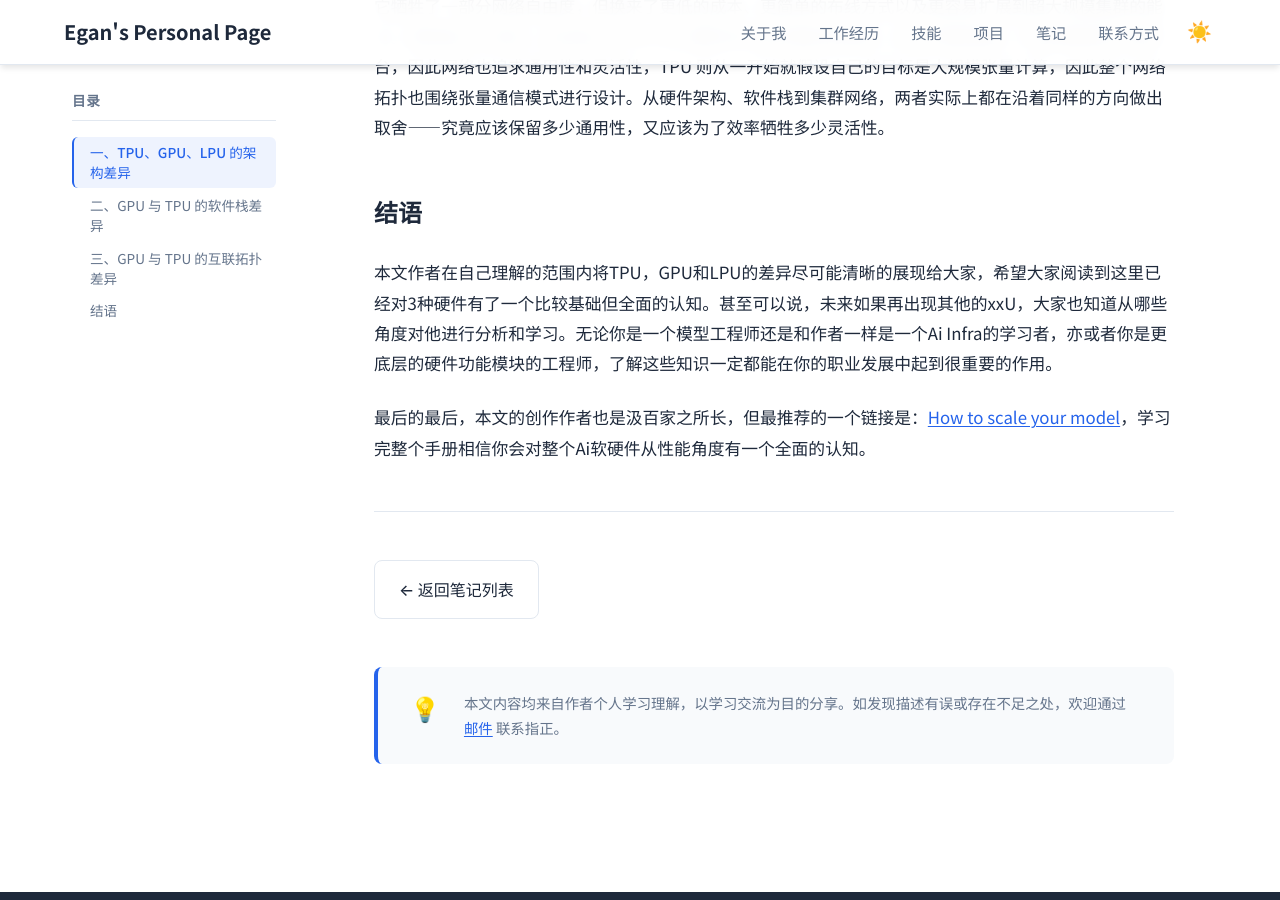
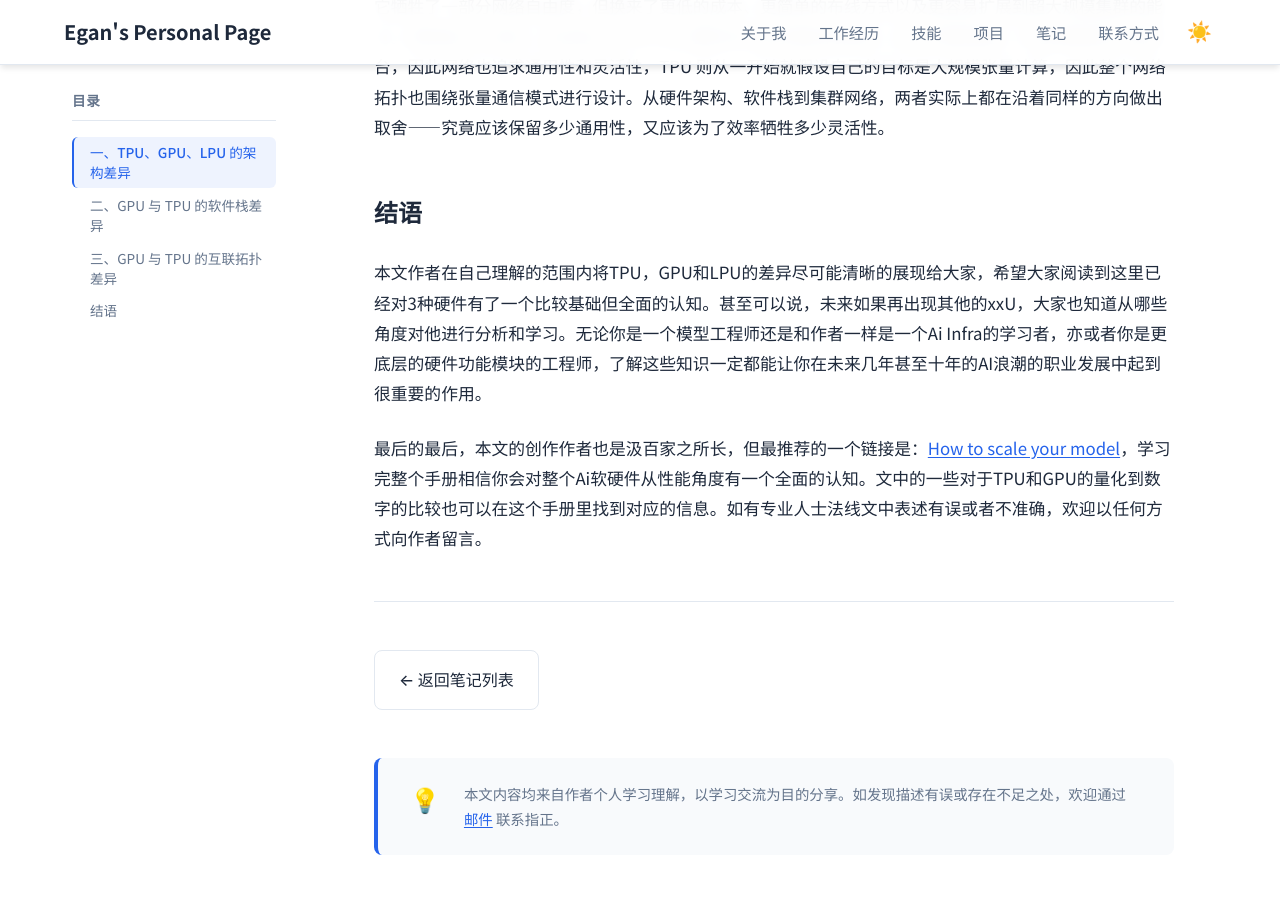
Before and after one commit to Lejun-Hu/Lejun-Hu.github.io, a Jekyll site: the page built from _notes/2026-5-16-GPU_vs_TPU.md, in a window 1280 px wide and 900 px high, scrolled down 13530 px. Built offline with Jekyll 4.4.1, drawn with Linux system fonts in a browser that asks for light colours.

```diff
--- a/_notes/2026-5-16-GPU_vs_TPU.md
+++ b/_notes/2026-5-16-GPU_vs_TPU.md
@@ -166,6 +166,6 @@ LPU 代表了最远端的专用化：为单一场景（大语言模型推理）
 
 ## 结语
 
-本文作者在自己理解的范围内将TPU，GPU和LPU的差异尽可能清晰的展现给大家，希望大家阅读到这里已经对3种硬件有了一个比较基础但全面的认知。甚至可以说，未来如果再出现其他的xxU，大家也知道从哪些角度对他进行分析和学习。无论你是一个模型工程师还是和作者一样是一个Ai Infra的学习者，亦或者你是更底层的硬件功能模块的工程师，了解这些知识一定都能在你的职业发展中起到很重要的作用。
+本文作者在自己理解的范围内将TPU，GPU和LPU的差异尽可能清晰的展现给大家，希望大家阅读到这里已经对3种硬件有了一个比较基础但全面的认知。甚至可以说，未来如果再出现其他的xxU，大家也知道从哪些角度对他进行分析和学习。无论你是一个模型工程师还是和作者一样是一个Ai Infra的学习者，亦或者你是更底层的硬件功能模块的工程师，了解这些知识一定都能让你在未来几年甚至十年的AI浪潮的职业发展中起到很重要的作用。
 
-最后的最后，本文的创作作者也是汲百家之所长，但最推荐的一个链接是：[How to scale your model](https://jax-ml.github.io/scaling-book/)，学习完整个手册相信你会对整个Ai软硬件从性能角度有一个全面的认知。
+最后的最后，本文的创作作者也是汲百家之所长，但最推荐的一个链接是：[How to scale your model](https://jax-ml.github.io/scaling-book/)，学习完整个手册相信你会对整个Ai软硬件从性能角度有一个全面的认知。文中的一些对于TPU和GPU的量化到数字的比较也可以在这个手册里找到对应的信息。如有专业人士法线文中表述有误或者不准确，欢迎以任何方式向作者留言。
```
